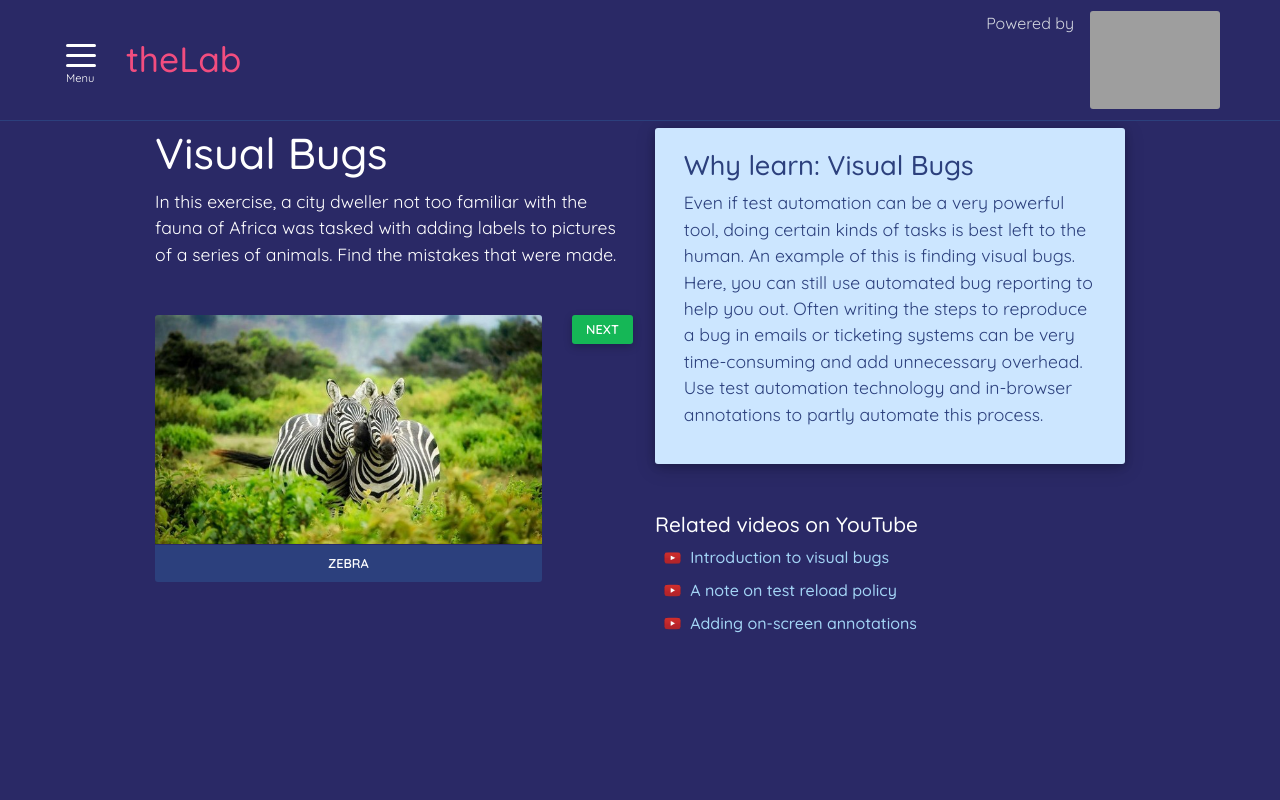
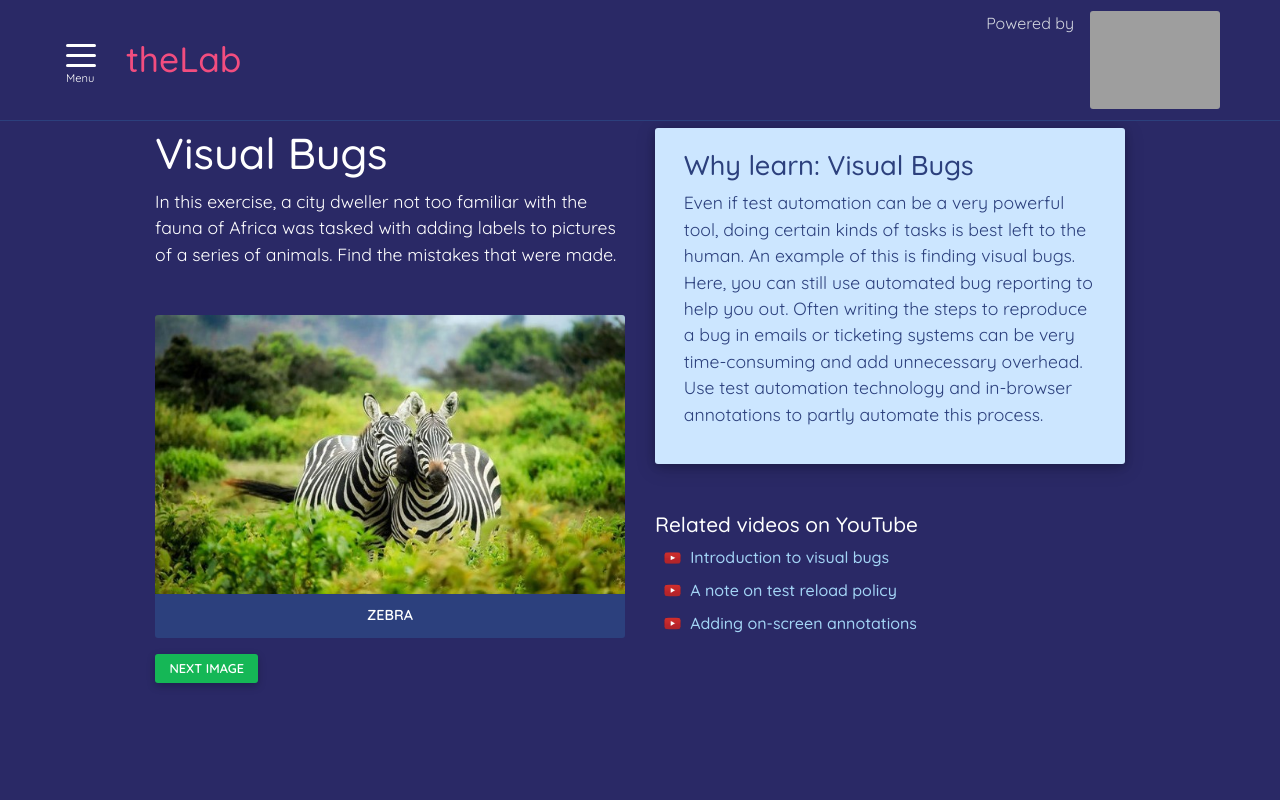
Before and after one commit to karinlj/boozang-thelab, a React (Create React App) app: page /visualBugs in a window 1280 px wide. Shown: the top 800 px of the page. Built offline with nearby package versions, Linux system fonts and the light colour scheme; grey boxes are pictures that could not be loaded.

Commit message:
accessibility fix: Visual bugs

```diff
--- a/src/components/visualBugs/VisualBugs.js
+++ b/src/components/visualBugs/VisualBugs.js
@@ -30,19 +30,15 @@ const VisualBugs = () => {
       <div className="col-12 col-md-6">
         <section className="visual_bugs_section">
           <VisualBugsIntro />
-          <div className="row">
-            <div className="col-12 col-sm-10">
-              <div className="apect-ratio-box">
-                <div className="apect-ratio-inside">{animalImg}</div>
-              </div>
-              <div className="label_wrapper">
-                <h6>{animalLabel}</h6>
-              </div>
-            </div>
-            <div className="col-12 col-sm-2">
-              <input type="button" value="Next" className="form_btn add" onClick={handleClick} />
-            </div>
+          <div className="apect_ratio_box">
+            <div className="apect_ratio_inside">{animalImg}</div>
           </div>
+          <div className="label_wrapper">
+            <p>{animalLabel}</p>
+          </div>
+          <button className="form_btn add" onClick={handleClick}>
+            Next image
+          </button>
         </section>
       </div>
       {/* <div className="col-12 col-md-5"> */}
--- a/src/components/visualBugs/visualBugs.scss
+++ b/src/components/visualBugs/visualBugs.scss
@@ -1,13 +1,12 @@
 @import "../../variables.scss";
 .visual_bugs_section {
   /* https://css-tricks.com/aspect-ratio-boxes/ */
-  .apect-ratio-box {
+  .apect_ratio_box {
     height: 0;
     overflow: hidden;
     padding-top: calc(380px / 640px * 100%);
-      //  380px / 640px * 100%;
     position: relative;
-    .apect-ratio-inside {
+    .apect_ratio_inside {
       position: absolute;
       top: 0;
       left: 0;
@@ -24,21 +23,13 @@
     background-color: $themecolorLilaDark;
     border-bottom-left-radius: $themeBorderRadius;
     border-bottom-right-radius: $themeBorderRadius;
-    h6 {
+    margin-bottom: 1rem;
+    p {
       font-weight: 600;
       text-align: center;
       text-transform: uppercase;
-      font-size: 0.8rem;
+      font-size: 0.9rem;
       margin-bottom: 0;
     }
   }
-  input {
-    float: right;
-    margin-top: 1rem;
-
-    @media all and (min-width: $sm-min) {
-      float: none;
-      margin-top: 0;
-    }
-  }
 }
```
